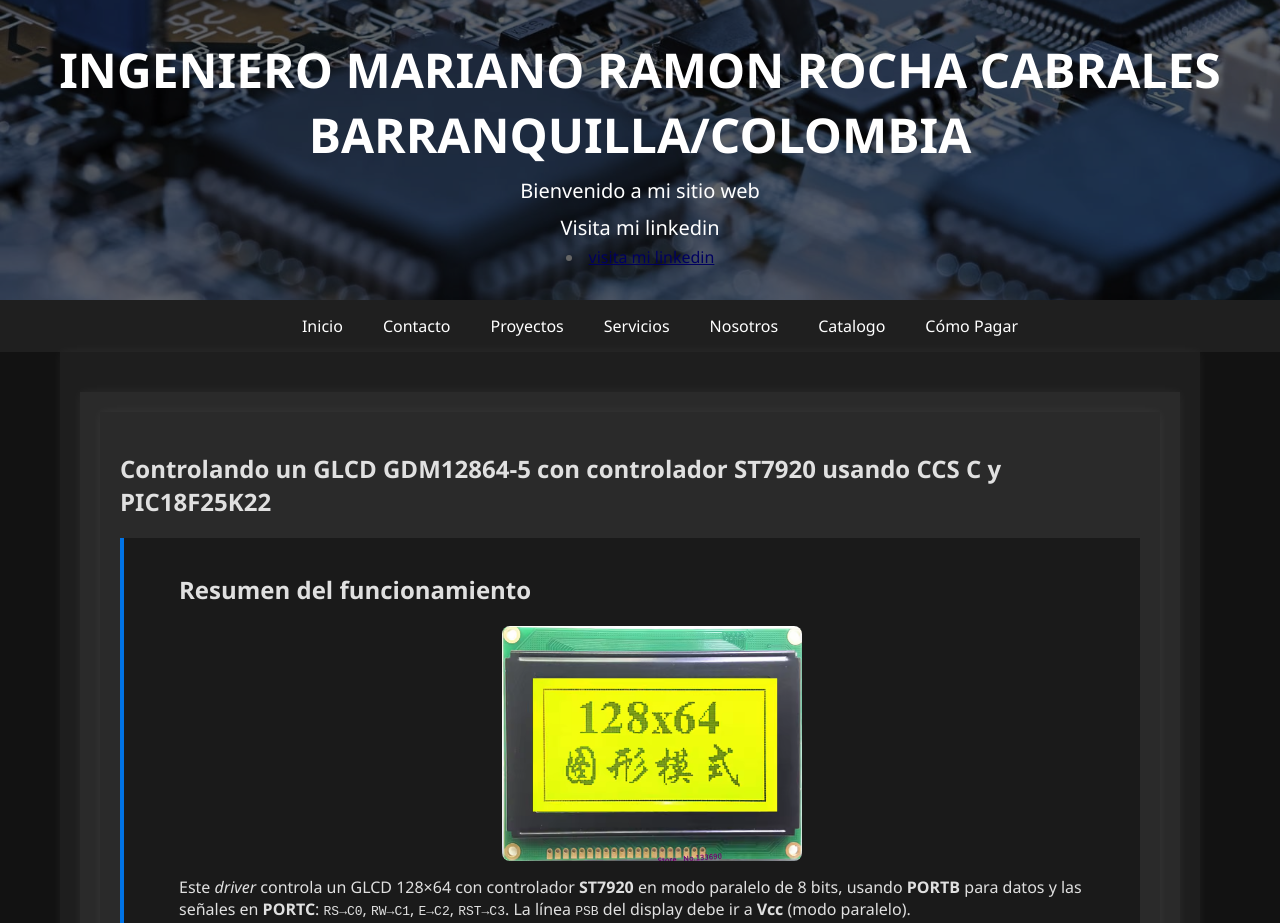
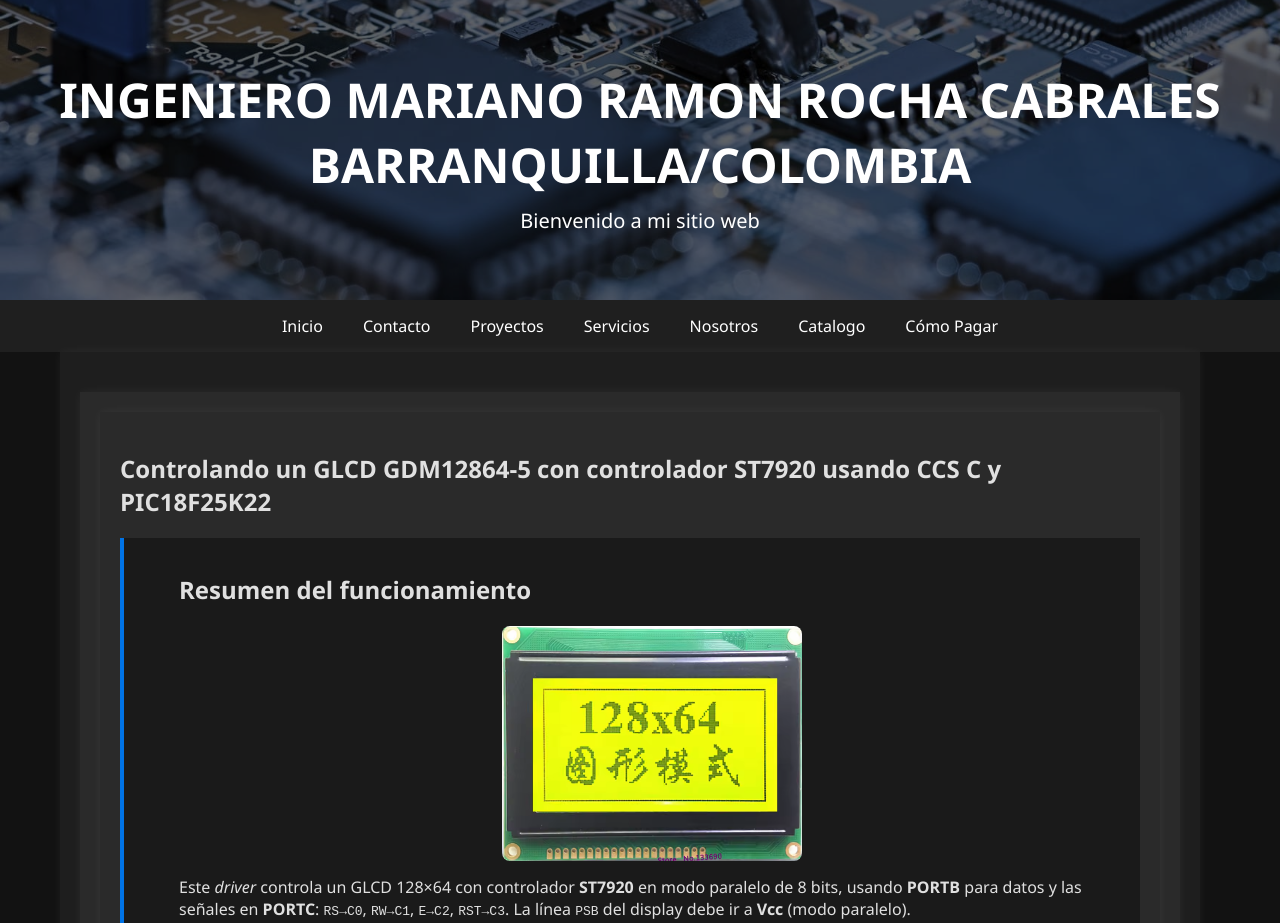
Before and after one commit to AdminMariano/web, a plain HTML site: page docs/pagina1.html in a window 1280 px wide. Shown: the top 923 px of the page. Drawn offline with Linux system fonts and the light colour scheme.

Commit message:
Update pagina1.html

```diff
--- a/docs/pagina1.html
+++ b/docs/pagina1.html
@@ -13,8 +13,6 @@
   <header>
     <h1>INGENIERO MARIANO RAMON ROCHA CABRALES BARRANQUILLA/COLOMBIA</h1>
     <p>Bienvenido a mi sitio web</p>
-	 <p>Visita mi linkedin</p>
-	  <li><a href="https://www.linkedin.com/in/mariano-ramon-rocha-cabrales-344800436/">visita mi linkedin</li>
   </header>
 
   <nav>
```
